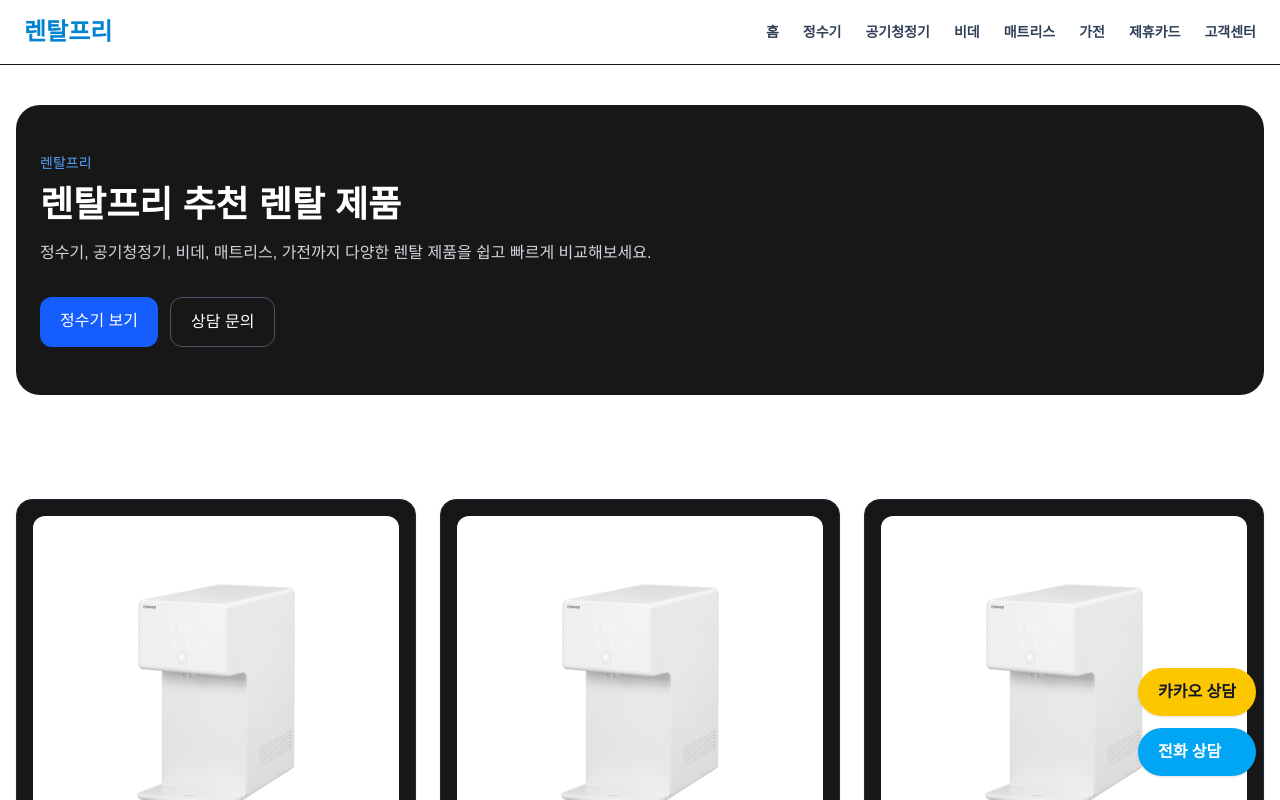
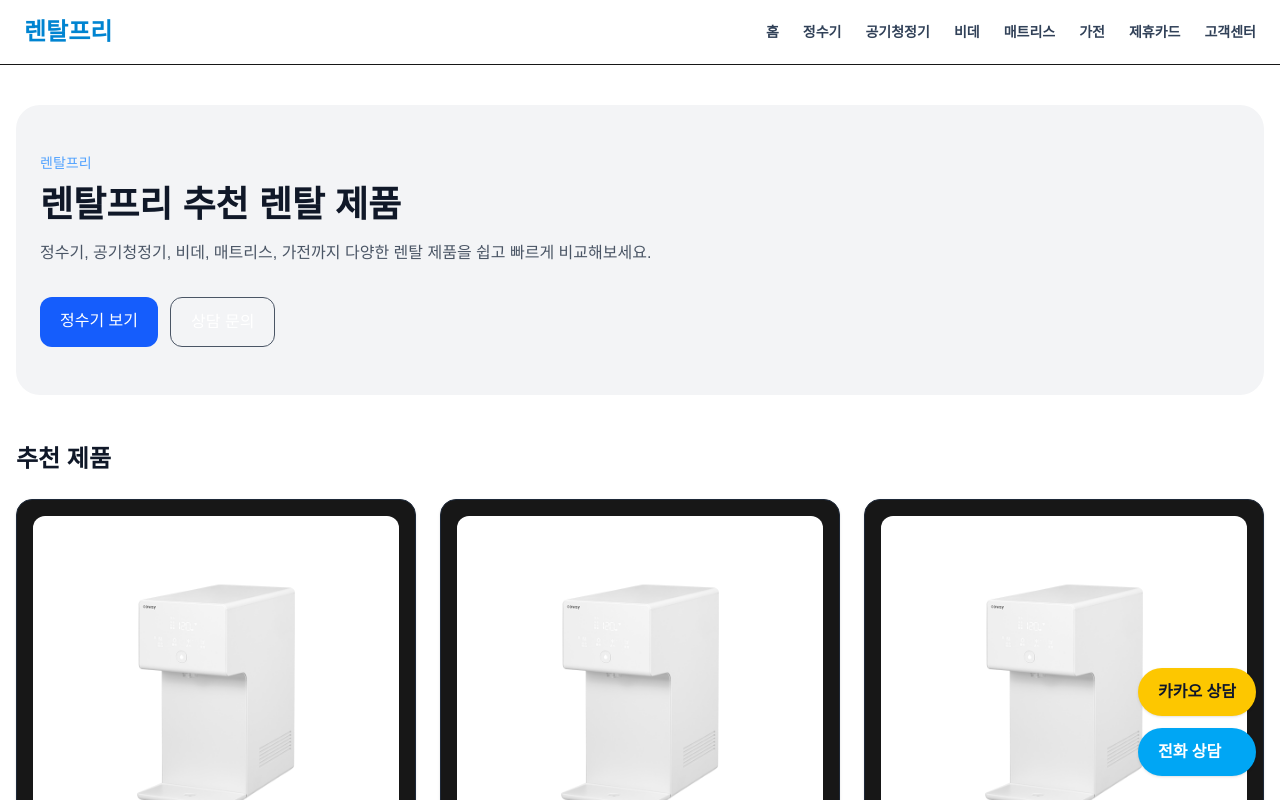
Before and after one commit to cdi0317-wq/rentalfree-site, a Next.js app: page / in a window 1280 px wide. Shown: the top 800 px of the page. Built offline with nearby package versions, Linux system fonts and the light colour scheme.

Commit message:
update design

```diff
--- a/app/page.tsx
+++ b/app/page.tsx
@@ -7,10 +7,10 @@ export default function HomePage() {
 
   return (
     <main className="mx-auto max-w-7xl px-4 py-10">
-      <section className="mb-12 rounded-3xl bg-neutral-900 px-6 py-12 text-white">
+      <section className="mb-12 rounded-3xl bg-gray-100 px-6 py-12 text-gray-900">
         <p className="text-sm text-blue-400">렌탈프리</p>
         <h1 className="mt-3 text-4xl font-bold">렌탈프리 추천 렌탈 제품</h1>
-        <p className="mt-4 max-w-2xl text-gray-300">
+        <p className="mt-4 max-w-2xl text-gray-600">
           정수기, 공기청정기, 비데, 매트리스, 가전까지
           다양한 렌탈 제품을 쉽고 빠르게 비교해보세요.
         </p>
@@ -34,7 +34,7 @@ export default function HomePage() {
 
       <section>
         <div className="mb-6 flex items-center justify-between">
-          <h2 className="text-2xl font-bold text-white">추천 제품</h2>
+          <h2 className="text-2xl font-bold text-gray-900">추천 제품</h2>
         </div>
 
         <ProductGrid products={recommendedProducts} />
```
